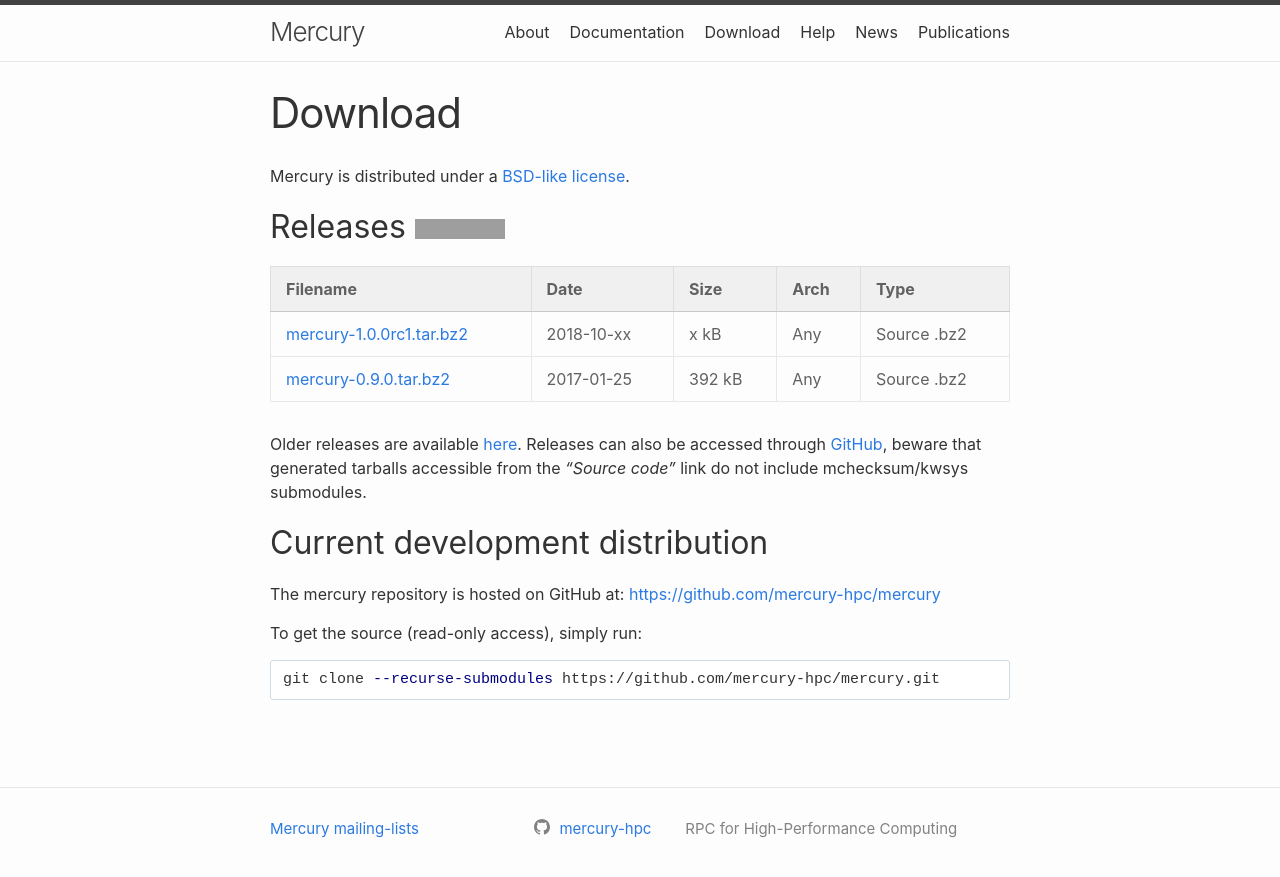
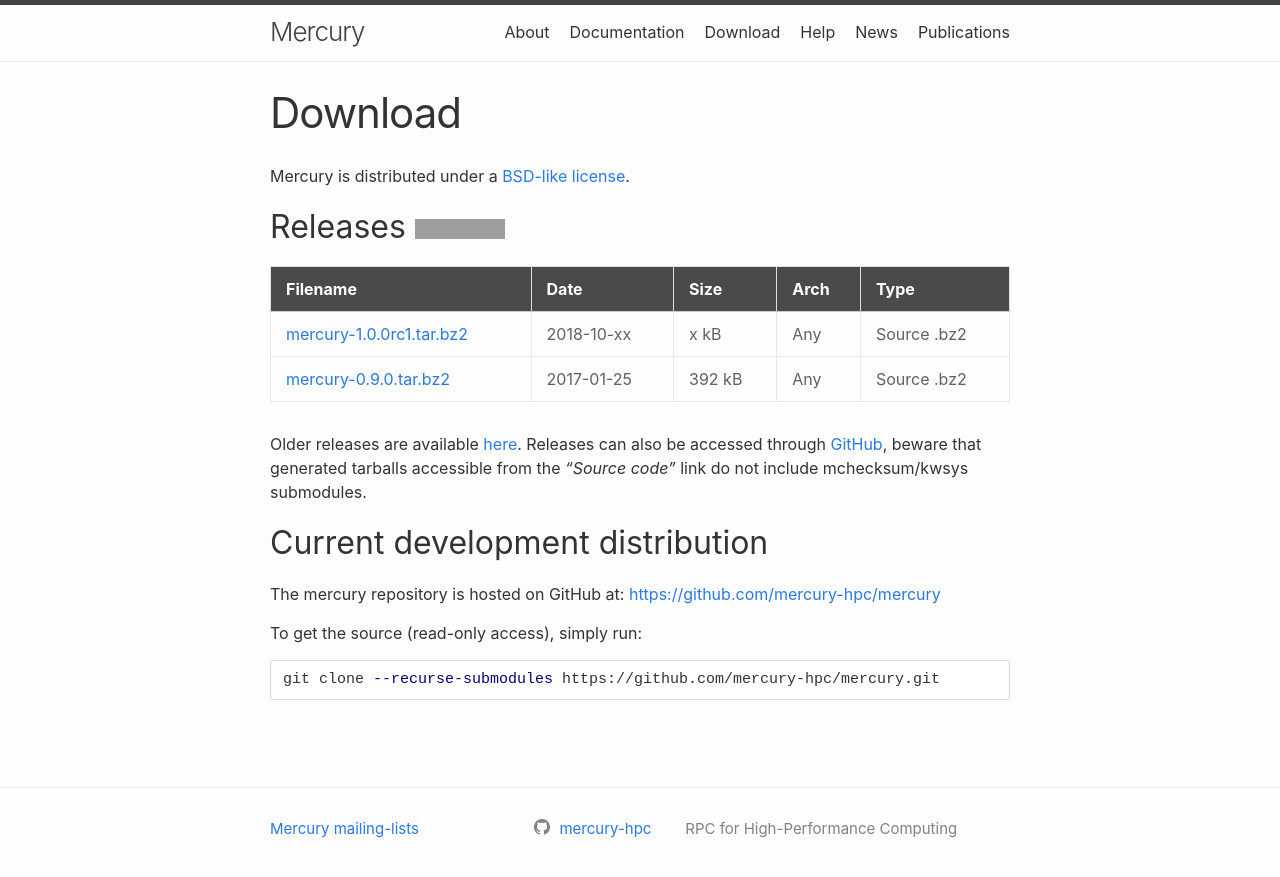
Before and after one commit to Mercury-HPC/Mercury-HPC.github.io, a Jekyll site: the page built from download.md, in a window 1280 px wide. Shown: the top 877 px of the page. Built offline with Jekyll 4.4.1, drawn with Linux system fonts in a browser that asks for light colours; nearby versions of some CDN libraries; grey boxes are pictures that could not be loaded.

Commit message:
Update table header color

```diff
--- a/_sass/minima/_base.scss
+++ b/_sass/minima/_base.scss
@@ -287,7 +287,8 @@ table {
     padding: ($spacing-unit / 3) ($spacing-unit / 2);
   }
   th {
-    background-color: lighten($grey-color-light, 3%);
+    color: white;
+    background-color: lighten($grey-color-dark, 3%);
     border: 1px solid darken($grey-color-light, 4%);
     border-bottom-color: darken($grey-color-light, 12%);
   }
```
